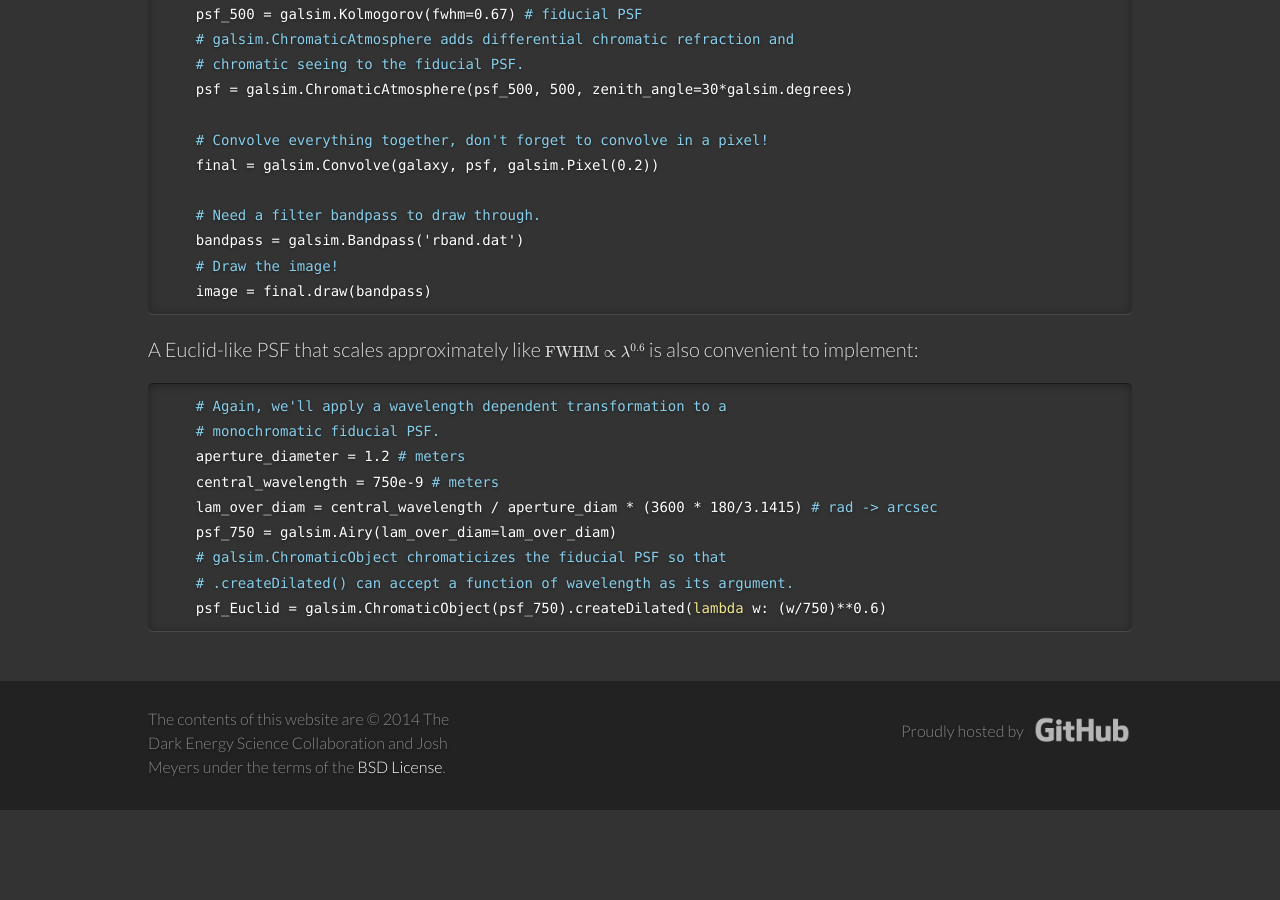
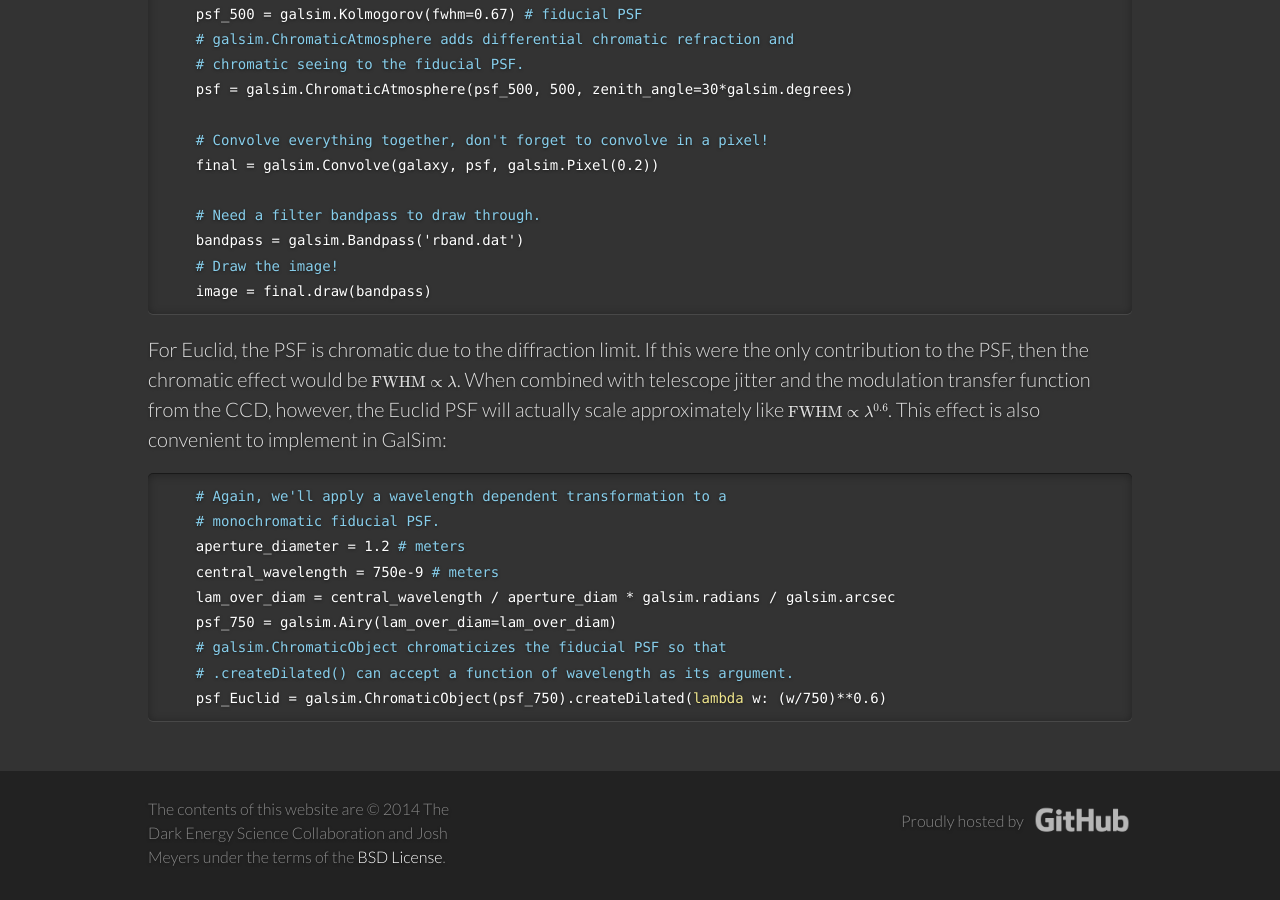
Before and after one commit to LSSTDESC/chroma, a Jekyll site: the page built from galsim/index.md, in a window 1280 px wide and 900 px high, scrolled down 768 px. Built offline with Jekyll 4.4.1, drawn with Linux system fonts in a browser that asks for light colours; some web fonts are replaced; formulas are drawn with MathJax 3; before the commit the page ends 1578 px from its top, so only the background shows below that.

Commit message:
updates for Euclid PSF

```diff
--- a/galsim/index.md
+++ b/galsim/index.md
@@ -36,14 +36,14 @@ As an example, a simulation of a bulge+disk galaxy convolved with an atmospheric
     image = final.draw(bandpass)
 {% endhighlight %}
 
-A Euclid-like PSF that scales approximately like \\({\scriptsize \mathrm{FWHM} \propto \lambda^{0.6}}\\) is also convenient to implement:
+For Euclid, the PSF is chromatic due to the diffraction limit.  If this were the only contribution to the PSF, then the chromatic effect would be \\({\scriptsize \mathrm{FWHM} \propto \lambda}\\).  When combined with telescope jitter and the modulation transfer function from the CCD, however, the Euclid PSF will actually scale approximately like \\({\scriptsize \mathrm{FWHM} \propto \lambda^{0.6}}\\).  This effect is also convenient to implement in GalSim:
 
 {% highlight python %}
     # Again, we'll apply a wavelength dependent transformation to a
     # monochromatic fiducial PSF.
     aperture_diameter = 1.2 # meters
     central_wavelength = 750e-9 # meters
-    lam_over_diam = central_wavelength / aperture_diam * (3600 * 180/3.1415) # rad -> arcsec
+    lam_over_diam = central_wavelength / aperture_diam * galsim.radians / galsim.arcsec
     psf_750 = galsim.Airy(lam_over_diam=lam_over_diam)
     # galsim.ChromaticObject chromaticizes the fiducial PSF so that
     # .createDilated() can accept a function of wavelength as its argument.
```
